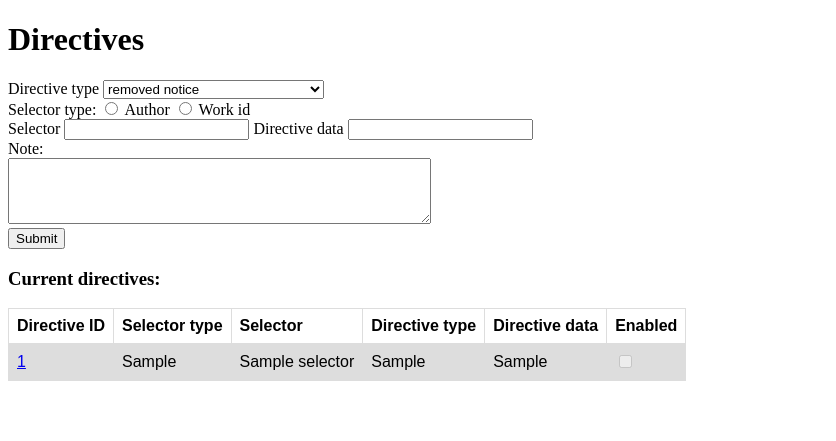
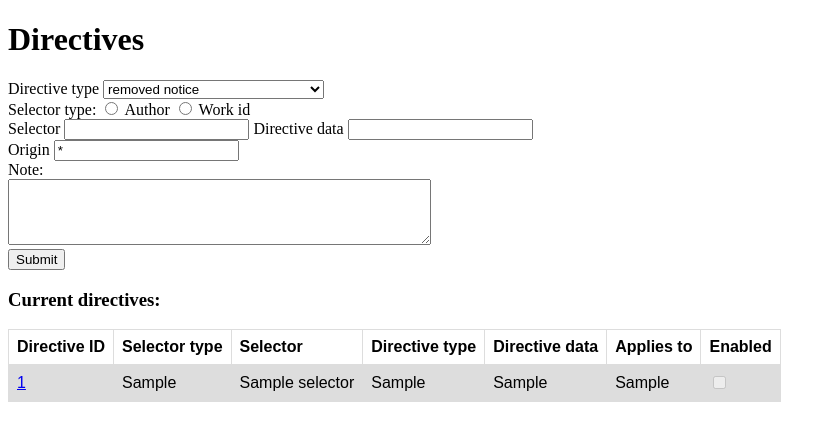
Before and after one commit to Themis3000/ArchiveAlliance, a FastAPI app: template templates/directives.jinja in a window 1280 px wide. Shown: the top 441 px of the page, without its empty margins (0-836 px from the left). Run offline with FastAPI, Linux system fonts and the light colour scheme; the template is opened without the code that fills it: most values are stand-ins (such as "Sample title", 1, 10 or a date in 2020); parts of the project's set-up code (start-up, migrations or seed data) failed here and were passed over.

Commit message:
added origin in form and now displays the value of it

```diff
--- a/main.py
+++ b/main.py
@@ -76,14 +76,14 @@ async def add_directive(jwt: Annotated[dict, Depends(get_active_jwt)],
                         selector: Annotated[str, Form()],
                         change_note: Annotated[str, Form()],
                         directive_data: Annotated[str | None, Form()] = None,
-                        ):
+                        origin: Annotated[str, Form()] = "*"):
     async with conn_utils.get_conn() as conn:
         await queries.add_directive_with_audit(conn,
                                                selector_type=selector_type,
                                                selector=selector,
                                                directive_type=directive_type,
                                                directive_data=directive_data,
-                                               applies_to="*",
+                                               applies_to=origin,
                                                note=change_note,
                                                user_id=int(jwt["user_id"]))
     return RedirectResponse("/directives", status_code=302)
--- a/templates/directive_page.jinja
+++ b/templates/directive_page.jinja
@@ -29,6 +29,7 @@
             <th>Selector</th>
             <th>Directive type</th>
             <th>Directive data</th>
+            <th>Applies to</th>
             <th>Enabled</th>
         </tr>
         <tr>
@@ -37,6 +38,7 @@
             <td>{{ directive.selector }}</td>
             <td>{{ directive.directive_type }}</td>
             <td>{{ directive.directive_data }}</td>
+            <td>{{ directive.applies_to }}</td>
             <td>
                 <label>
                     <input type="checkbox" disabled {{ "checked" if directive.active }}>
--- a/templates/directives.jinja
+++ b/templates/directives.jinja
@@ -53,6 +53,11 @@
         </label>
         <br>
         <label>
+            Origin
+            <input type="text" name="origin" value="*">
+        </label>
+        <br>
+        <label>
             Note:<br>
             <textarea name="change_note" id="change_note" cols="50" rows="4"></textarea>
         </label>
@@ -67,6 +72,7 @@
             <th>Selector</th>
             <th>Directive type</th>
             <th>Directive data</th>
+            <th>Applies to</th>
             <th>Enabled</th>
         </tr>
         {% for directive in directives %}
@@ -76,6 +82,7 @@
                 <td>{{ directive.selector }}</td>
                 <td>{{ directive.directive_type }}</td>
                 <td>{{ directive.directive_data }}</td>
+                <td>{{ directive.applies_to }}</td>
                 <td>
                     <label>
                         <input type="checkbox" disabled {{ "checked" if directive.active }}>
```
